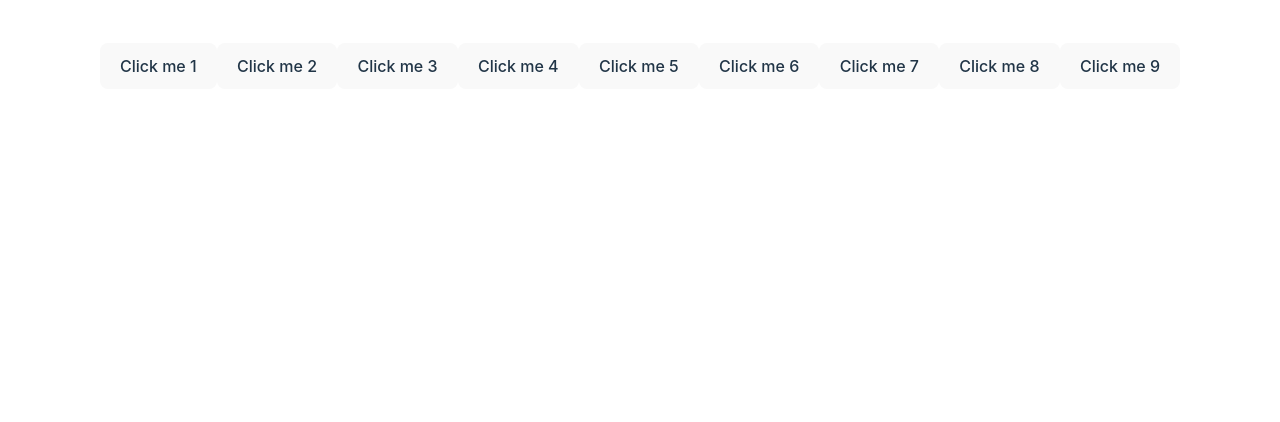
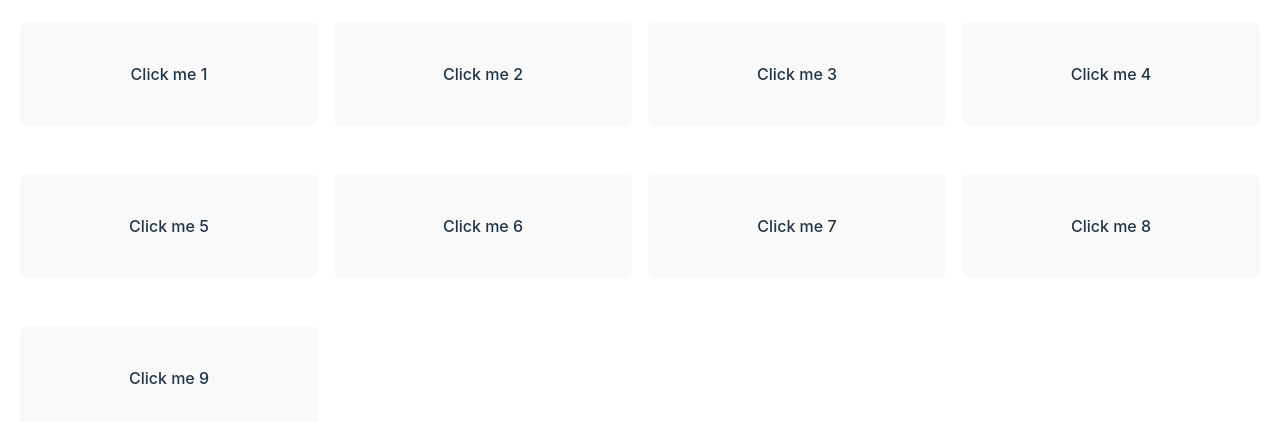
Before and after one commit to IvanG16/Desafios, a React (Vite) app: page / in a window 1280 px wide. Shown: the part 318-740 px from the top of the page. Built offline with nearby package versions, Linux system fonts and the light colour scheme.

Commit message:
Grid style

```diff
--- a/src/App.css
+++ b/src/App.css
@@ -12,3 +12,16 @@
 .read-the-docs {
   color: #888;
 }
+
+.numPad{
+  display: grid;
+  position: absolute;
+  padding: 20px;
+  bottom: 0;
+  right: 0;
+  left: 0;
+  height: calc(100% - 40%);
+  gap: 1rem;
+  grid-template-columns: repeat(4, 1fr);
+  border-radius: 10%;
+}
```
